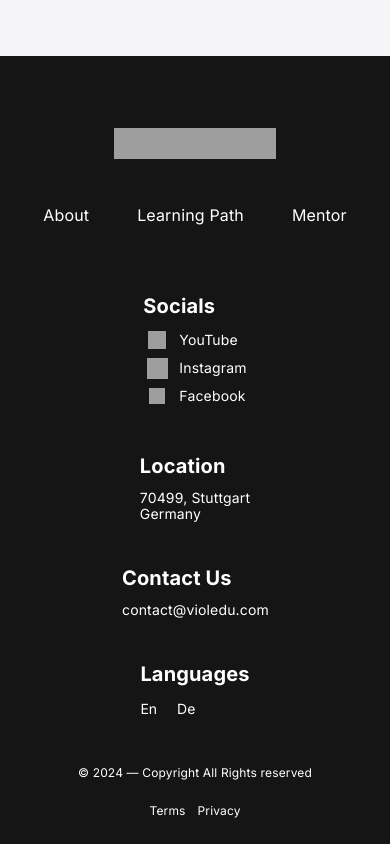
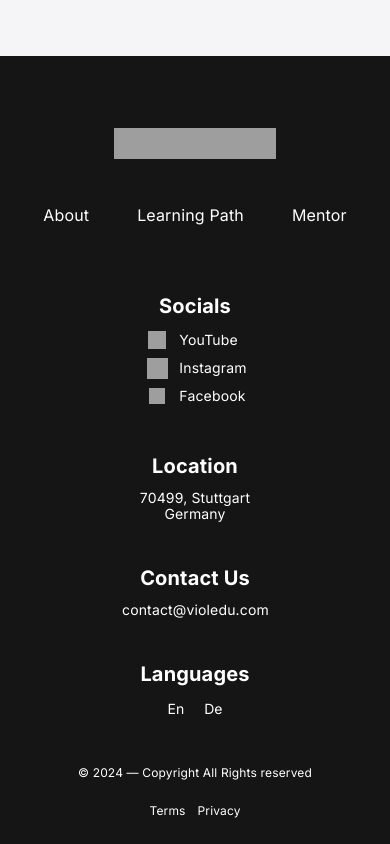
Before and after one commit to Violedu/violedu, a Next.js app: page / in a window 390 px wide. Shown: the part 10533-11377 px from the top of the page. Built offline with nearby package versions, Linux system fonts and the light colour scheme; grey boxes are pictures that could not be loaded.

Commit message:
Update Footer.module.css

```diff
--- a/components/Footer.module.css
+++ b/components/Footer.module.css
@@ -39,8 +39,6 @@
 .title {
   position: relative;
   line-height: 16px;
-  display: inline-block;
-  width: 85px;
 }
 .iconyoutube {
   position: relative;
@@ -271,3 +269,35 @@
     gap: var(--gap-29xl);
   }
 }
+
+  @media screen and (max-width: 430px) {
+    .socials {
+      align-items: center;
+      justify-content: flex-start;
+    }
+
+    .stuttgartGermany {
+      text-align: center;
+    }
+
+    .location {
+      align-items: center;
+      justify-content: flex-start;
+    }
+
+    .contactUs {
+      align-items: center;
+      justify-content: flex-start;
+    }
+
+    .languages {
+      align-items: center;
+      justify-content: flex-start;
+    }
+
+    .infoBottomRight {
+      flex-direction: column;
+      align-items: center;
+      justify-content: flex-start;
+    }
+  }
```
